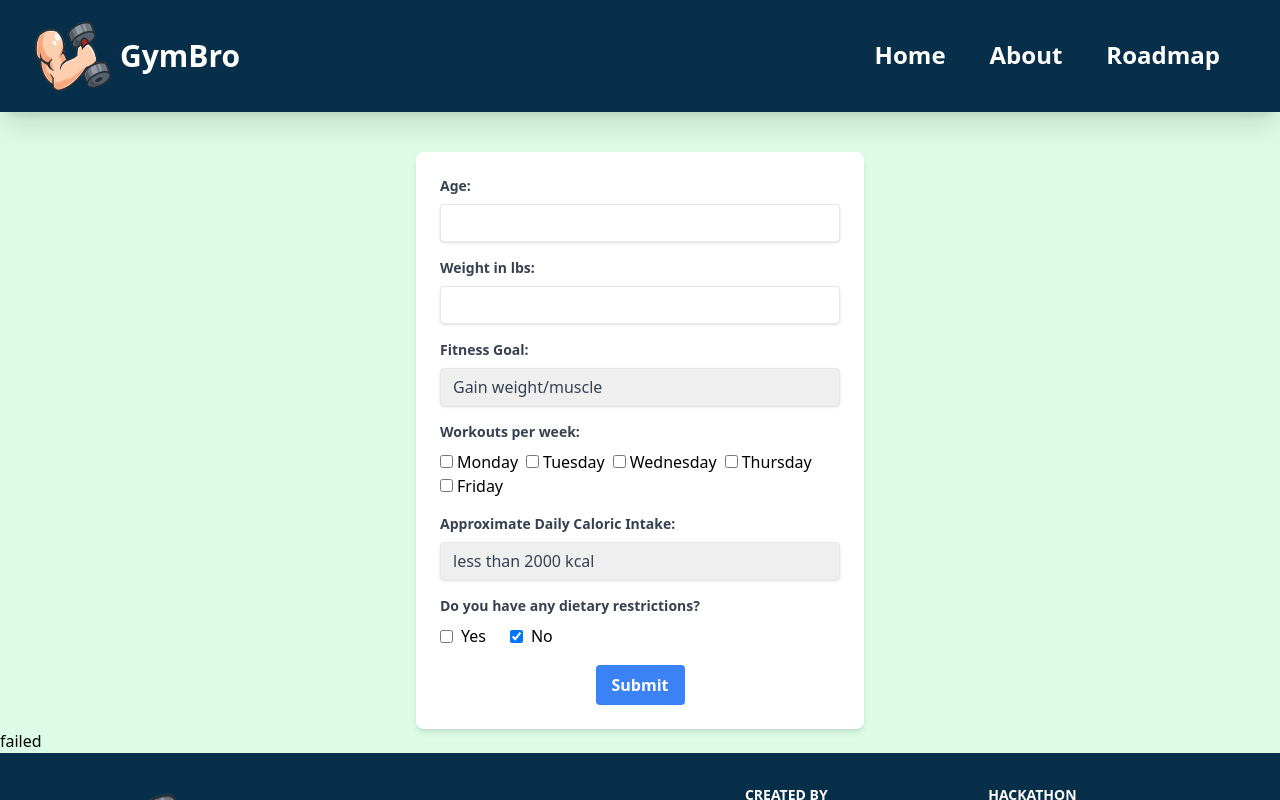
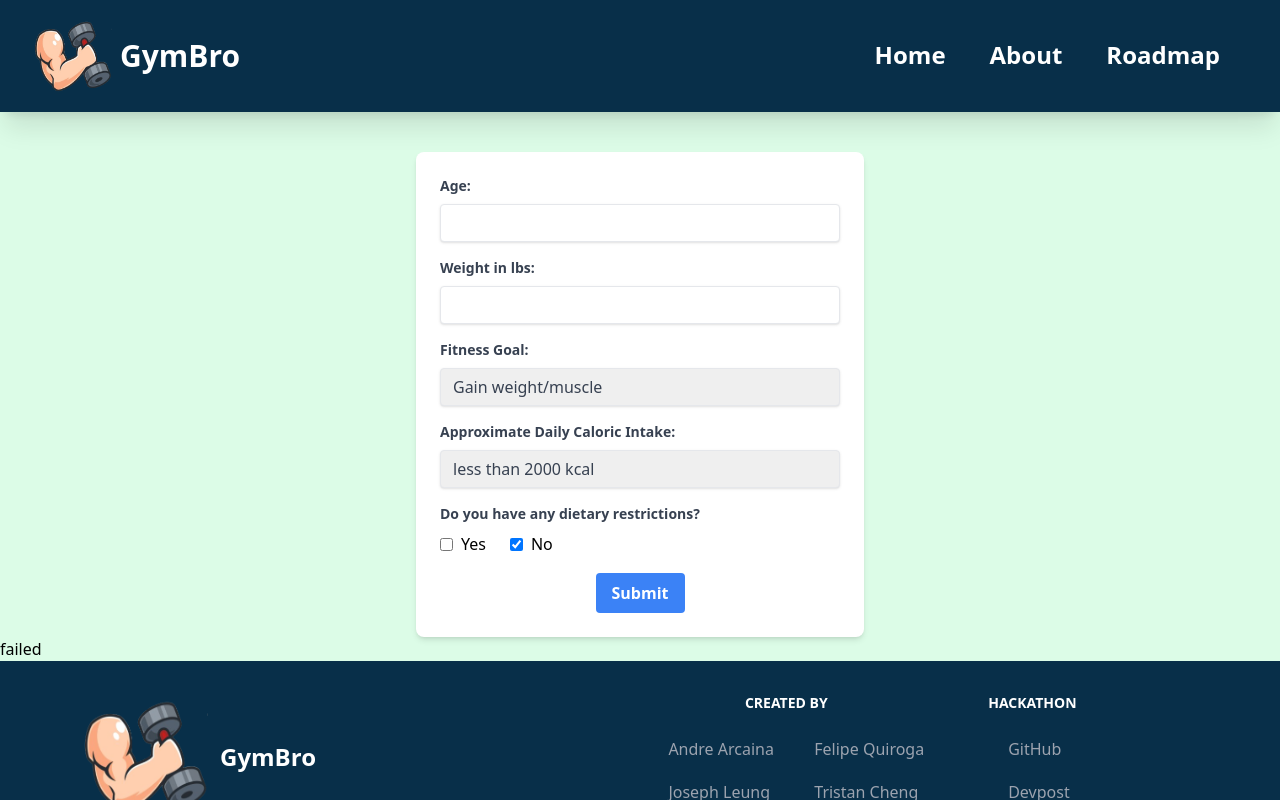
Before and after one commit to andrearcaina/GymBro, a Next.js app in the folder frontend/: page /roadmap in a window 1280 px wide. Shown: the top 800 px of the page. Built offline with nearby package versions, Linux system fonts and the light colour scheme.

Commit message:
fixed form

```diff
--- a/frontend/src/components/general/roadMapForm.jsx
+++ b/frontend/src/components/general/roadMapForm.jsx
@@ -61,32 +61,6 @@ export default function RoadMapForm({onSubmit}) {
       </div>
 
       <div className="mb-4">
-        <label className="block text-gray-700 text-sm font-bold mb-2">Workouts per week:</label>
-        <div className="flex flex-wrap">
-          <label htmlFor="monday" className="mr-2">
-            <input type="checkbox" id="monday" name="workoutDay" value="Monday"/>
-            <span className="ml-1">Monday</span>
-          </label>
-          <label htmlFor="tuesday" className="mr-2">
-            <input type="checkbox" id="tuesday" name="workoutDay" value="Tuesday"/>
-            <span className="ml-1">Tuesday</span>
-          </label>
-          <label htmlFor="wednesday" className="mr-2">
-            <input type="checkbox" id="wednesday" name="workoutDay" value="Wednesday"/>
-            <span className="ml-1">Wednesday</span>
-          </label>
-          <label htmlFor="thursday" className="mr-2">
-            <input type="checkbox" id="thursday" name="workoutDay" value="Thursday"/>
-            <span className="ml-1">Thursday</span>
-          </label>
-          <label htmlFor="friday" className="mr-2">
-            <input type="checkbox" id="friday" name="workoutDay" value="Friday"/>
-            <span className="ml-1">Friday</span>
-          </label>
-        </div>
-      </div>
-
-      <div className="mb-4">
         <label className="block text-gray-700 text-sm font-bold mb-2" htmlFor="aproxCal">Approximate Daily Caloric Intake:</label>
         <select className="shadow appearance-none border rounded w-full py-2 px-3 text-gray-700 leading-tight focus:outline-none focus:shadow-outline" id="aproxCal" name="aproxCal">
           <option value="little">less than 2000 kcal</option>
```
Also changed, not shown: 1 other file (tests, documents, lock files or other folders).
